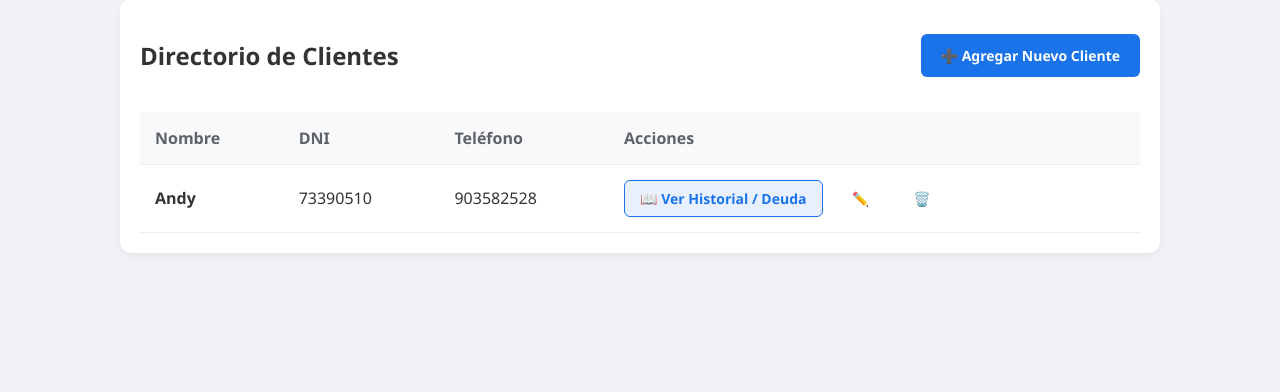
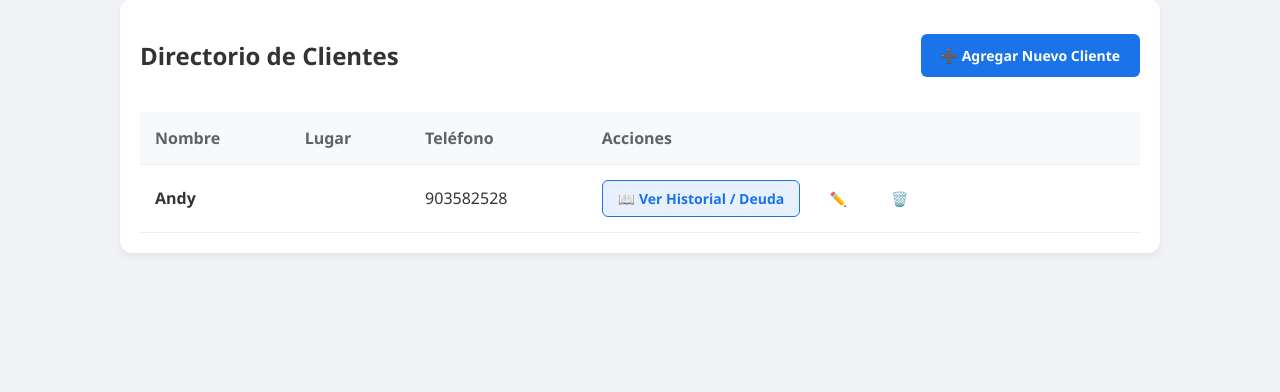
Before and after one commit to Andy-Prestamo/sistema-prestamos, a Django app: page /clientes/ in a window 1280 px wide. Shown: the part 157-549 px from the top of the page. Run offline with Django 5.2, Linux system fonts and the light colour scheme; a user stored in the database is signed in; data comes from the database, SQL or seed files in the repository.

Commit message:
Sistema actualizado: DNI cambiado por Lugar

```diff
--- a/prestamos/admin.py
+++ b/prestamos/admin.py
@@ -3,8 +3,8 @@ from .models import Cliente, Prestamo, Pago
 
 @admin.register(Cliente)
 class ClienteAdmin(admin.ModelAdmin):
-    list_display = ('nombre', 'dni', 'telefono')
-    search_fields = ('nombre', 'dni')
+    list_display = ('nombre', 'lugar', 'telefono')
+    search_fields = ('nombre', 'lugar')
 
 @admin.register(Prestamo)
 class PrestamoAdmin(admin.ModelAdmin):
--- a/prestamos/forms.py
+++ b/prestamos/forms.py
@@ -4,7 +4,7 @@ from .models import Cliente, Prestamo, Pago
 class ClienteForm(forms.ModelForm):
     class Meta:
         model = Cliente
-        fields = ['nombre', 'dni', 'telefono']
+        fields = ['nombre', 'lugar', 'telefono']
         widgets = {
             'nombre': forms.TextInput(attrs={'class': 'form-control', 'placeholder': 'Nombre completo'}),
             'dni': forms.TextInput(attrs={'class': 'form-control', 'placeholder': 'DNI'}),
--- a/prestamos/models.py
+++ b/prestamos/models.py
@@ -4,7 +4,7 @@ from decimal import Decimal
 
 class Cliente(models.Model):
     nombre = models.CharField(max_length=100)
-    dni = models.CharField(max_length=20, unique=True)
+    lugar = models.CharField(max_length=100)
     telefono = models.CharField(max_length=20)
 
     def __str__(self):
--- a/prestamos/templates/clientes.html
+++ b/prestamos/templates/clientes.html
@@ -36,7 +36,7 @@
             <thead>
                 <tr>
                     <th>Nombre</th>
-                    <th>DNI</th>
+                    <th>Lugar</th>
                     <th>Teléfono</th>
                     <th>Acciones</th>
                 </tr>
```
Also changed, not shown: prestamos/migrations/0006_remove_cliente_dni_cliente_lugar_and_more.py (added).
